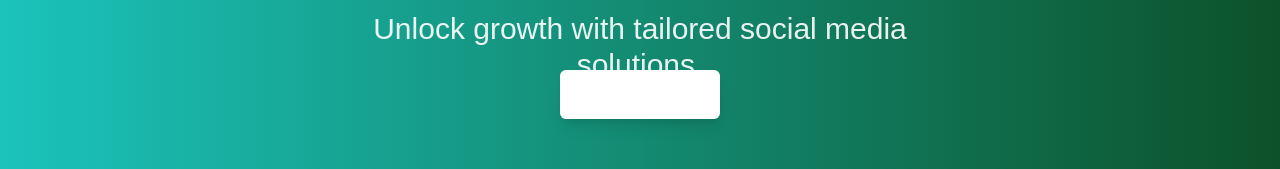
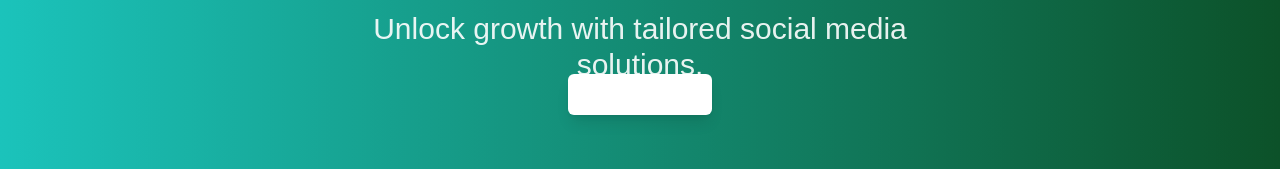
Before and after one commit to Spartn21/MujeMedia, a Next.js app: page / in a window 1280 px wide. Shown: the part 589-758 px from the top of the page. Built offline with nearby package versions, Linux system fonts and the light colour scheme.

Commit message:
hero button

```diff
--- a/pages/index.js
+++ b/pages/index.js
@@ -19,7 +19,10 @@ export default function Home() {
           <p className="text-xl md:text-2xl lg:text-3xl max-w-xl mx-auto opacity-90">
             Unlock growth with tailored social media solutions.
           </p>
-          <Button href="/contact" className="px-8 py-4 bg-white text-primaryGradient-to font-semibold rounded-full shadow-lg hover:shadow-2xl transition-shadow duration-300 ease-in-out">
+          <Button
+            href="/contact"
+            className="px-6 py-3 mt-4 bg-white text-primaryGradient-to font-semibold rounded-full shadow-lg hover:shadow-2xl transition-shadow duration-300 ease-in-out"
+          >
             Get in Touch
           </Button>
         </div>
```
